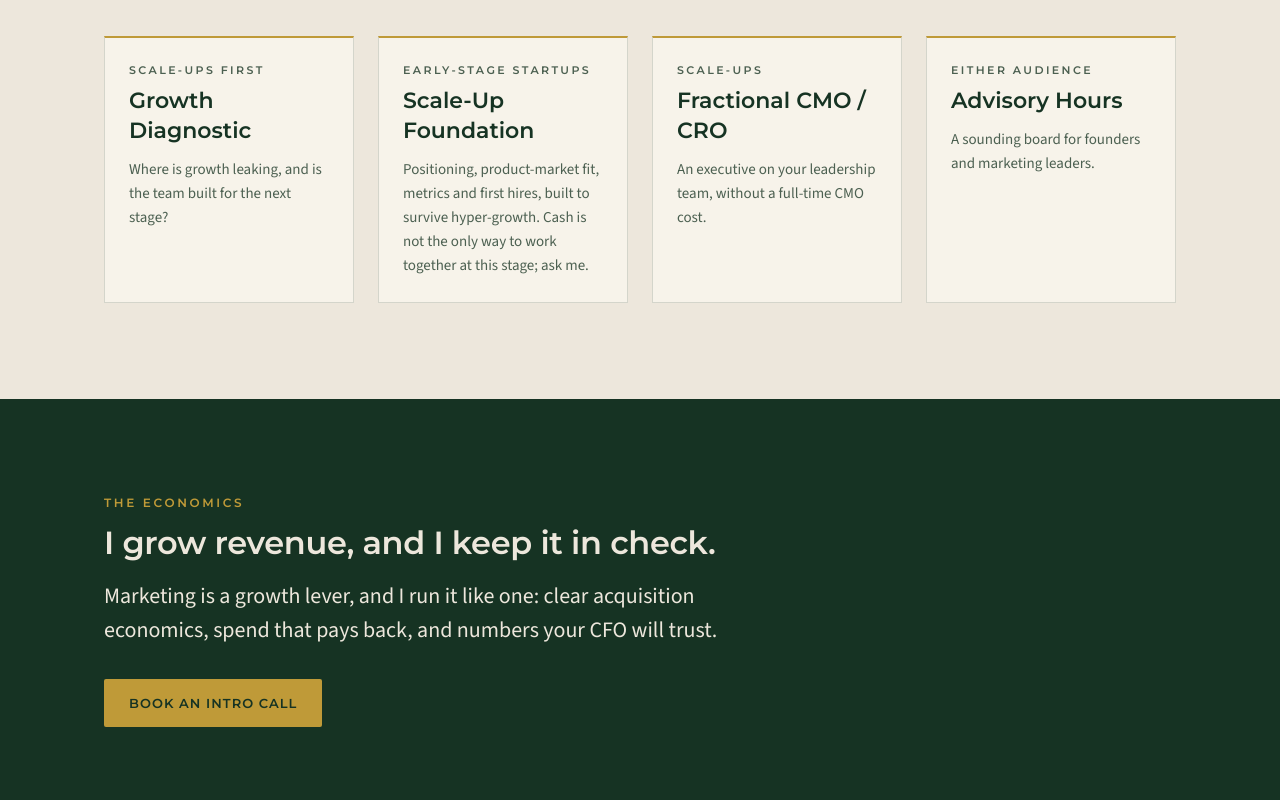
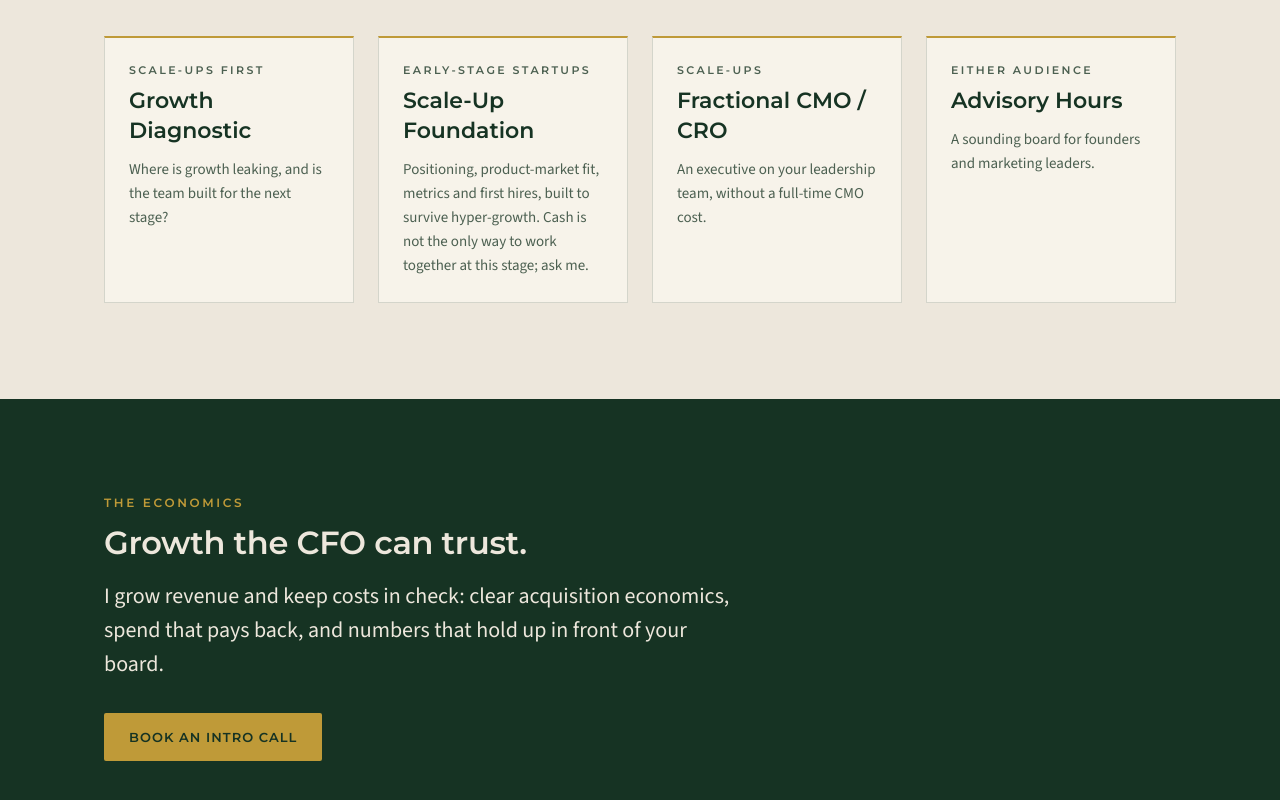
Before and after one commit to jsanio/tidemark-site, a plain HTML site: page index.html in a window 1280 px wide. Shown: the part 2528-3328 px from the top of the page. Drawn offline with Linux system fonts and the light colour scheme.

Commit message:
Reword the Home closing band
Heading "Growth the CFO can trust." with body about growing revenue and
keeping costs in check.

Co-Authored-By: Claude Sonnet 5.5 <noreply@anthropic.com>

```diff
--- a/index.html
+++ b/index.html
@@ -117,8 +117,8 @@
 <section class="band">
   <div class="wrap">
     <p class="eyebrow">The economics</p>
-    <h2 class="h2">I grow revenue, and I keep it in check.</h2>
-    <p class="lead">Marketing is a growth lever, and I run it like one: clear acquisition economics, spend that pays back, and numbers your CFO will trust.</p>
+    <h2 class="h2">Growth the CFO can trust.</h2>
+    <p class="lead">I grow revenue and keep costs in check: clear acquisition economics, spend that pays back, and numbers that hold up in front of your board.</p>
     <a class="btn btn-accent" href="contact.html">Book an intro call</a>
   </div>
 </section>
```
